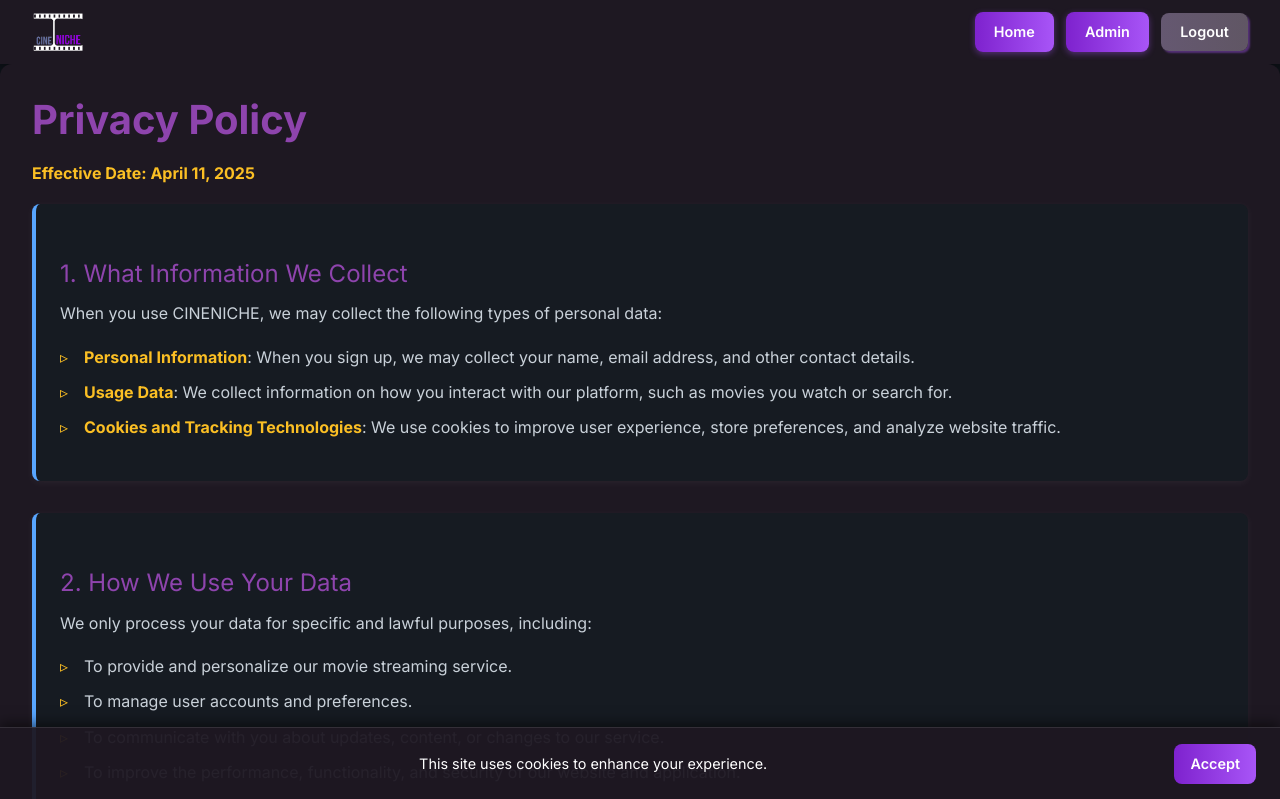
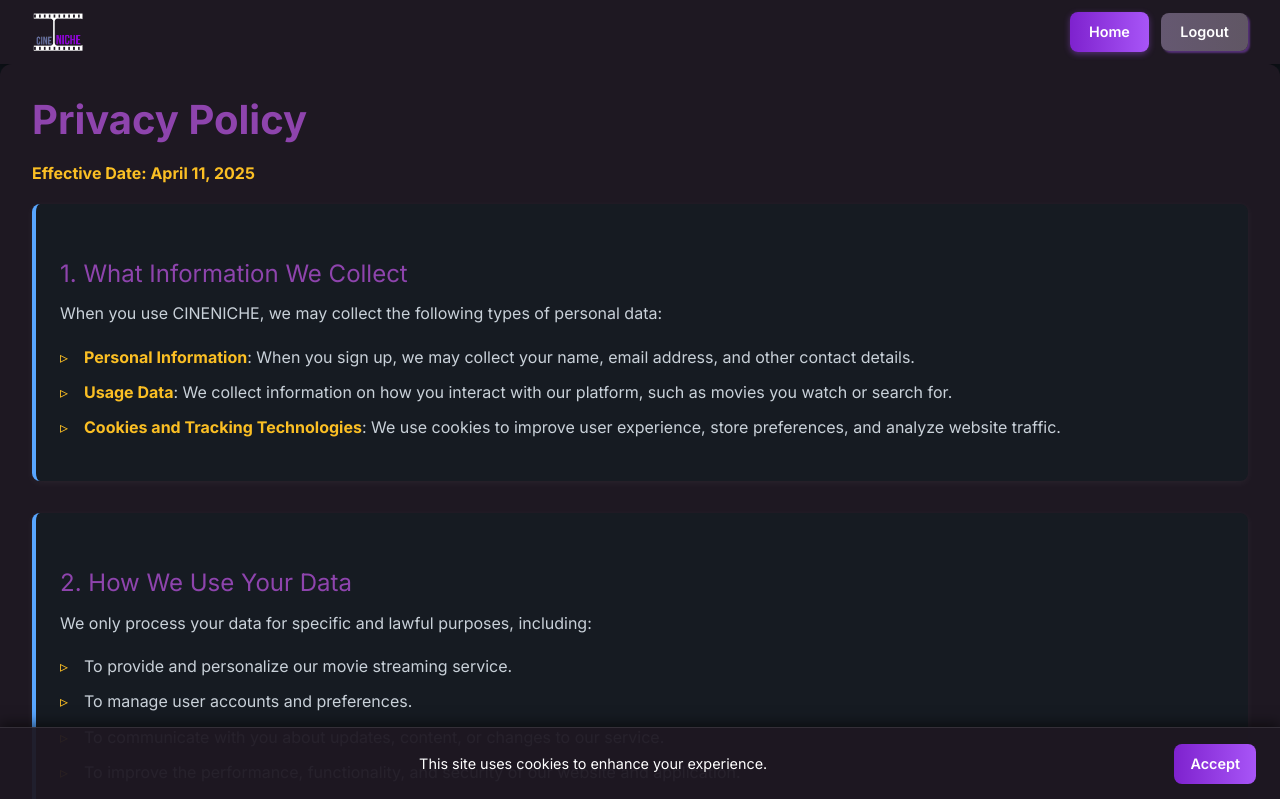
Before and after one commit to Blinde16/Intex2, a React (Vite) app in the folder frontend/: page /PrivacyPage in a window 1280 px wide. Shown: the top 799 px of the page. Built offline with nearby package versions, Linux system fonts and the light colour scheme; no server answers.

Commit message:
hide admin button on the nav bar

```diff
--- a/frontend/src/components/AuthorizeView.tsx
+++ b/frontend/src/components/AuthorizeView.tsx
@@ -1,6 +1,7 @@
 import React, { useState, useEffect, createContext } from "react";
 import { Navigate } from "react-router-dom";
-const UserContext = createContext<User | null>(null);
+export const UserContext = createContext<User | null>(null);
+
 
 interface User {
   email: string;
--- a/frontend/src/components/Header.tsx
+++ b/frontend/src/components/Header.tsx
@@ -1,8 +1,14 @@
 import { Link } from "react-router-dom";
 import "./css/Header.css";
 import Logout from "./Logout";
+import { useContext } from "react";
+import { UserContext } from "./AuthorizeView"; // make sure to export UserContext from AuthorizeView.tsx
 
 function Header() {
+  const user = useContext(UserContext);
+
+  const isAdmin = user?.email === "admin@nichemovies.com"; // Replace with your actual admin email
+
   return (
     <>
       <div className="header-bar">
@@ -12,9 +18,11 @@ function Header() {
           <Link to="/movie">
             <button className="logout-button">Home</button>
           </Link>
-          <Link to="/AdminPage">
-            <button className="logout-button">Admin</button>
-          </Link>
+          {isAdmin && (
+            <Link to="/AdminPage">
+              <button className="logout-button">Admin</button>
+            </Link>
+          )}
           <Logout>
             <Link to="/">
               <button className="logout-button-1"> Logout</button>
```
